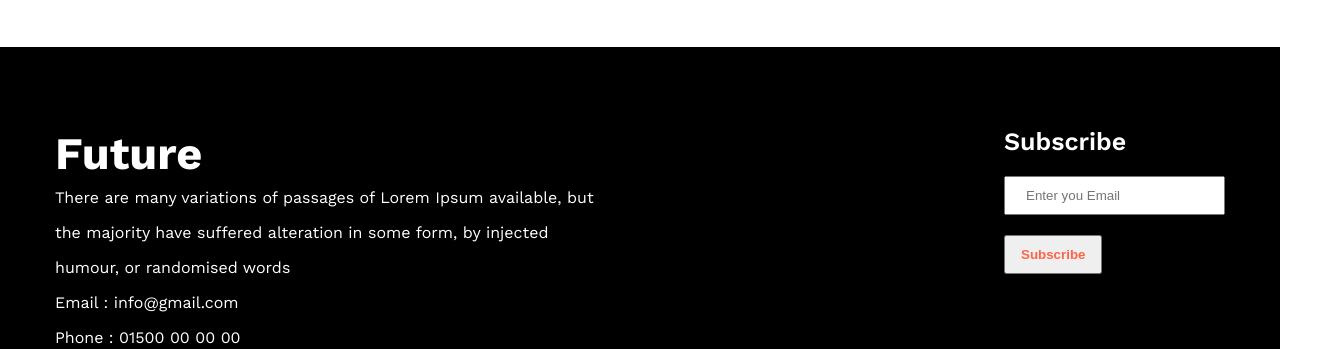
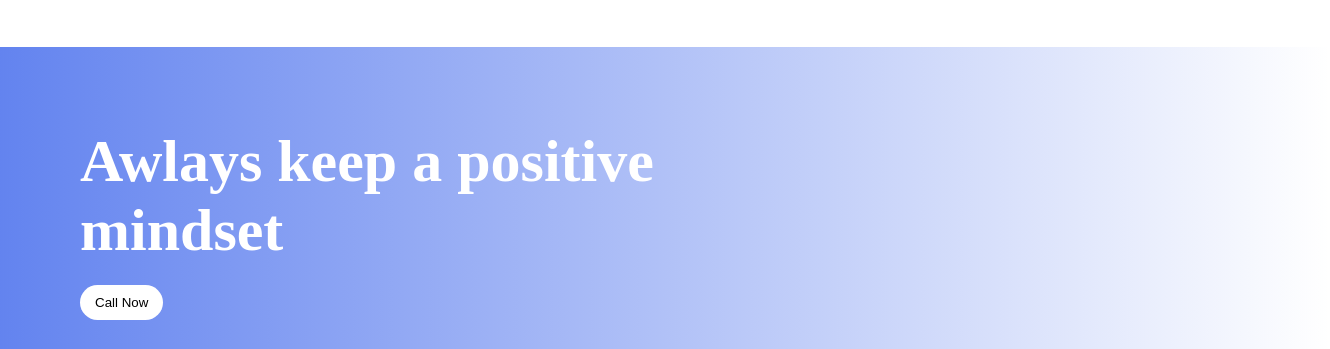
Before and after one commit to reaz950/new-year, a plain HTML site: page index.html in a window 1280 px wide. Shown: the part 1639-1988 px from the top of the page, 1330 px wide, since content can reach past the window. Drawn offline with nearby package versions, Linux system fonts and the light colour scheme.

Commit message:
mindset part added

```diff
--- a/index.html
+++ b/index.html
@@ -78,6 +78,12 @@
         </div>
       </section>
       <!-- My plan part html end -->
+      <!-- Positive mindset part html start -->
+      <section class="positive-mindset container">
+        <h2>Awlays keep a positive <span>mindset</span></h2>
+        <button>Call Now</button>
+      </section>
+      <!-- Positive mindset part html end -->
     </main>
     <!-- Main part end -->
 
--- a/style.css
+++ b/style.css
@@ -93,6 +93,30 @@
   text-align: center;
 }
 
+/* Positive Mindset part start */
+
+.positive-mindset {
+  padding: 80px;
+  background-image: linear-gradient(
+    to right,
+    rgba(68, 107, 236, 0.836),
+    rgba(255, 0, 0, 0)
+  );
+
+  color: #fff;
+  font-size: 40px;
+}
+
+.positive-mindset span {
+  display: block;
+}
+.positive-mindset button {
+  padding: 10px 15px;
+  background-color: #fff;
+  border: none;
+  margin-top: 20px;
+  border-radius: 20px;
+}
 /* Footer part css start */
 #footer {
   margin: 30px 0px;
@@ -124,14 +148,14 @@
   padding: 10px 20px;
   margin-bottom: 20px;
 }
-.footer-right button{
+.footer-right button {
   padding: 10px 15px;
   color: tomato;
   font-weight: 700;
   transition: all linear 0.3s;
 }
 
-.footer-right button:hover{
+.footer-right button:hover {
   background-color: tomato;
   color: #000;
 }
```
